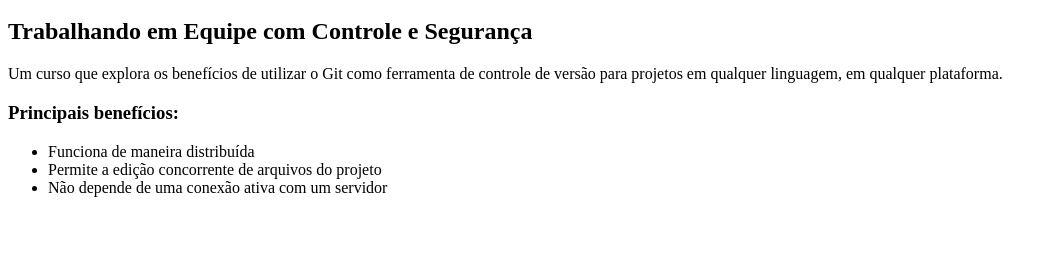
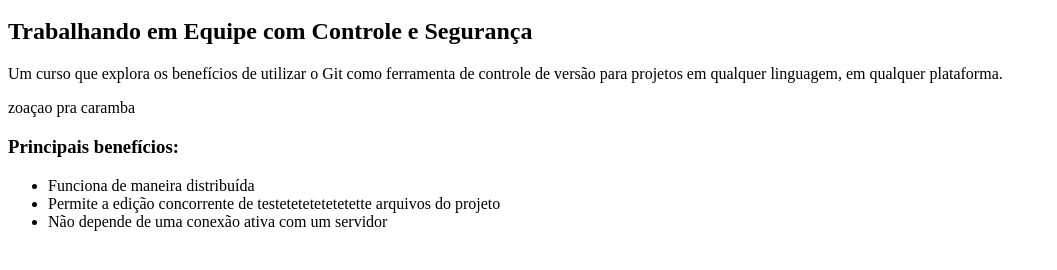
Before and after one commit to ludsonssb/curso1, a plain HTML site: page index.html in a window 1280 px wide. Shown: the part 48-318 px from the top of the page, without its empty margins (0-1057 px from the left). Drawn offline with Linux system fonts and the light colour scheme.

Commit message:
mais alteracoes

```diff
--- a/index.html
+++ b/index.html
@@ -6,11 +6,11 @@
         <h2>Trabalhando em Equipe com Controle e Segurança</h2>
 
         <p>Um curso que explora os benefícios de utilizar o Git como ferramenta de controle de versão para projetos em qualquer linguagem, em qualquer plataforma.</p>
-
+        <p>zoaçao pra caramba</p>
         <h3>Principais benefícios:</h3>
         <ul>
             <li>Funciona de maneira distribuída</li>
-            <li>Permite a edição concorrente de arquivos do projeto</li>
+            <li>Permite a edição concorrente de testetetetetetetette arquivos do projeto</li>
             <li>Não depende de uma conexão ativa com um servidor</li>
         </ul>
     </body>
```
